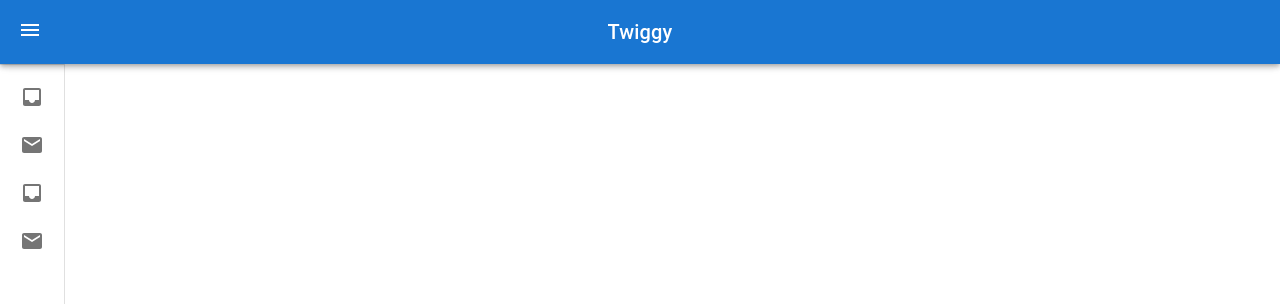
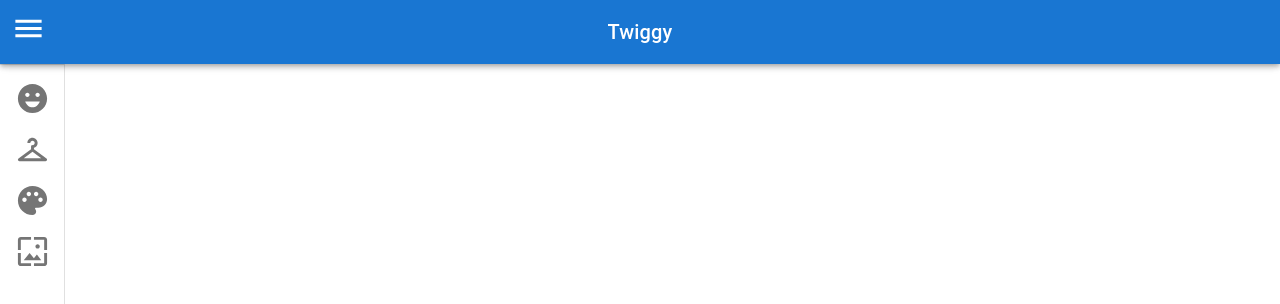
Before and after one commit to s-b-smith/twiggy, a React (Create React App) app in the folder twiggy-app/: page / in a window 1280 px wide. Shown: the top 304 px of the page. Built offline with nearby package versions, Linux system fonts and the light colour scheme.

Commit message:
Initial nav options with icons

```diff
--- a/twiggy-app/src/components/NavDrawer.tsx
+++ b/twiggy-app/src/components/NavDrawer.tsx
@@ -1,25 +1,26 @@
+import { Checkroom, ChevronLeft, ChevronRight, EmojiEmotions, Menu, Palette, Wallpaper } from '@mui/icons-material';
 import {
-  AppBar as MuiAppBar,
-  AppBarProps as MuiAppBarProps,
+  Box,
   CSSObject,
   Divider,
-  Drawer as MuiDrawer,
   IconButton,
   List,
   ListItem,
   ListItemButton,
   ListItemIcon,
   ListItemText,
+  AppBar as MuiAppBar,
+  AppBarProps as MuiAppBarProps,
+  Drawer as MuiDrawer,
   Theme,
-  styled,
-  useTheme,
   Toolbar,
   Typography,
-  Box
+  styled,
+  useTheme
 } from '@mui/material';
-import { ChevronLeft, ChevronRight, Inbox, Mail, Menu } from '@mui/icons-material';
 import { useState } from 'react';
 
+const drawerOptions = ['Body', 'Clothes', 'Color', 'Background'];
 const drawerWidth = 240;
 
 const openedMixin = (theme: Theme): CSSObject => ({
@@ -96,18 +97,31 @@ const NavDrawer = () => {
   const handleDrawerOpen = () => setOpen(true);
   const handleDrawerClose = () => setOpen(false);
 
+  const getNavIcon = (index: number) => {
+    switch (index) {
+      case 0:
+        return <EmojiEmotions fontSize="large" />;
+      case 1:
+        return <Checkroom fontSize="large" />;
+      case 2:
+        return <Palette fontSize="large" />;
+      case 3:
+        return <Wallpaper fontSize="large" />;
+    }
+  };
+
   return (
     <Box sx={{ display: 'flex' }}>
       <AppBar position="fixed" open={open}>
         <Toolbar sx={{ justifyContent: 'center' }}>
-          <Box position="absolute" top={10} left={10}>
+          <Box position="absolute" top={3} left={3}>
             <IconButton
               color="inherit"
               aria-label="open drawer"
               onClick={handleDrawerOpen}
               sx={{ mr: 5, ...(open && { display: 'none' }) }}
             >
-              <Menu />
+              <Menu fontSize="large" />
             </IconButton>
           </Box>
           <Typography variant="h6" noWrap component="div" alignContent="center">
@@ -118,12 +132,12 @@ const NavDrawer = () => {
       <Drawer variant="permanent" anchor="left" open={open}>
         <DrawerHeader>
           <IconButton onClick={handleDrawerClose}>
-            {theme.direction === 'rtl' ? <ChevronRight /> : <ChevronLeft />}
+            {theme.direction === 'rtl' ? <ChevronRight fontSize="large" /> : <ChevronLeft fontSize="large" />}
           </IconButton>
         </DrawerHeader>
         <Divider />
         <List>
-          {['Inbox', 'Starred', 'Send email', 'Drafts'].map((text, index) => (
+          {drawerOptions.map((text, index) => (
             <ListItem key={text} disablePadding sx={{ display: 'block' }}>
               <ListItemButton
                 sx={{
@@ -139,7 +153,7 @@ const NavDrawer = () => {
                     justifyContent: 'center'
                   }}
                 >
-                  {index % 2 === 0 ? <Inbox /> : <Mail />}
+                  {getNavIcon(index)}
                 </ListItemIcon>
                 <ListItemText primary={text} sx={{ opacity: open ? 1 : 0 }} />
               </ListItemButton>
```
